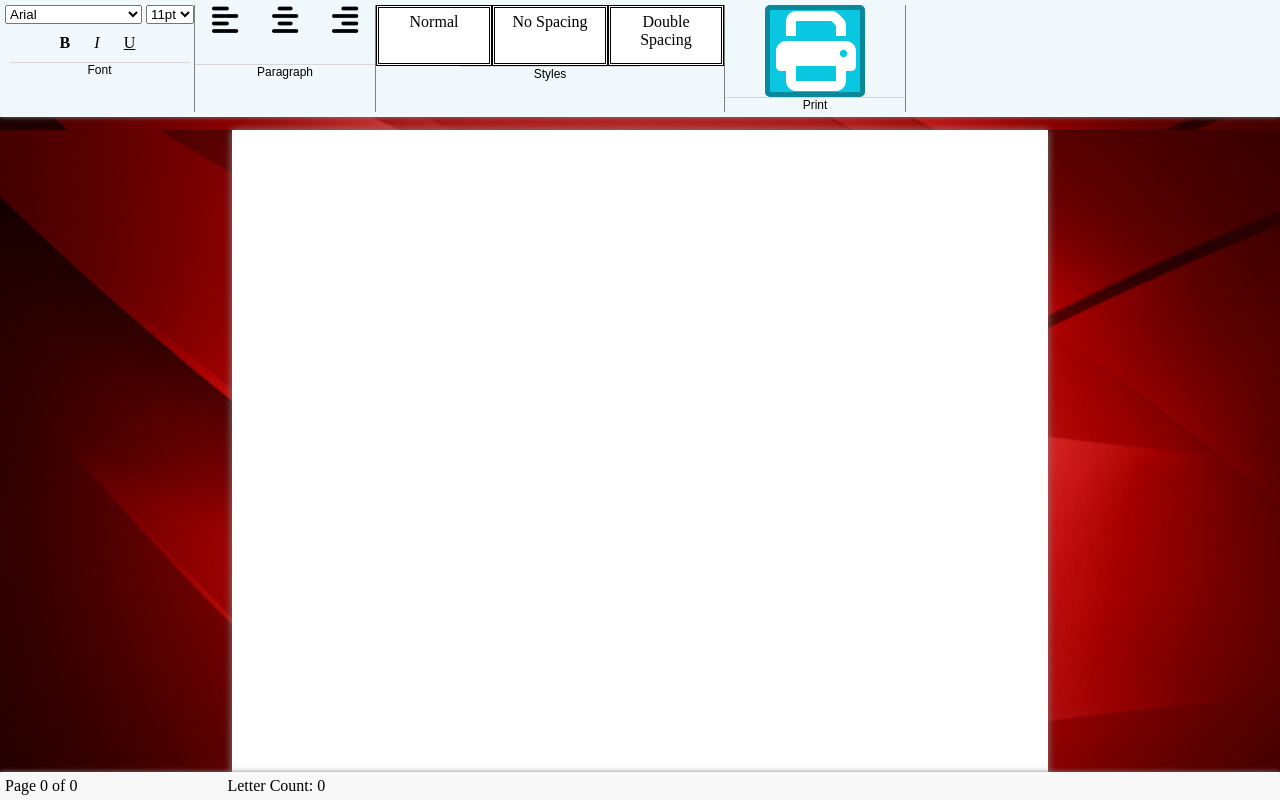
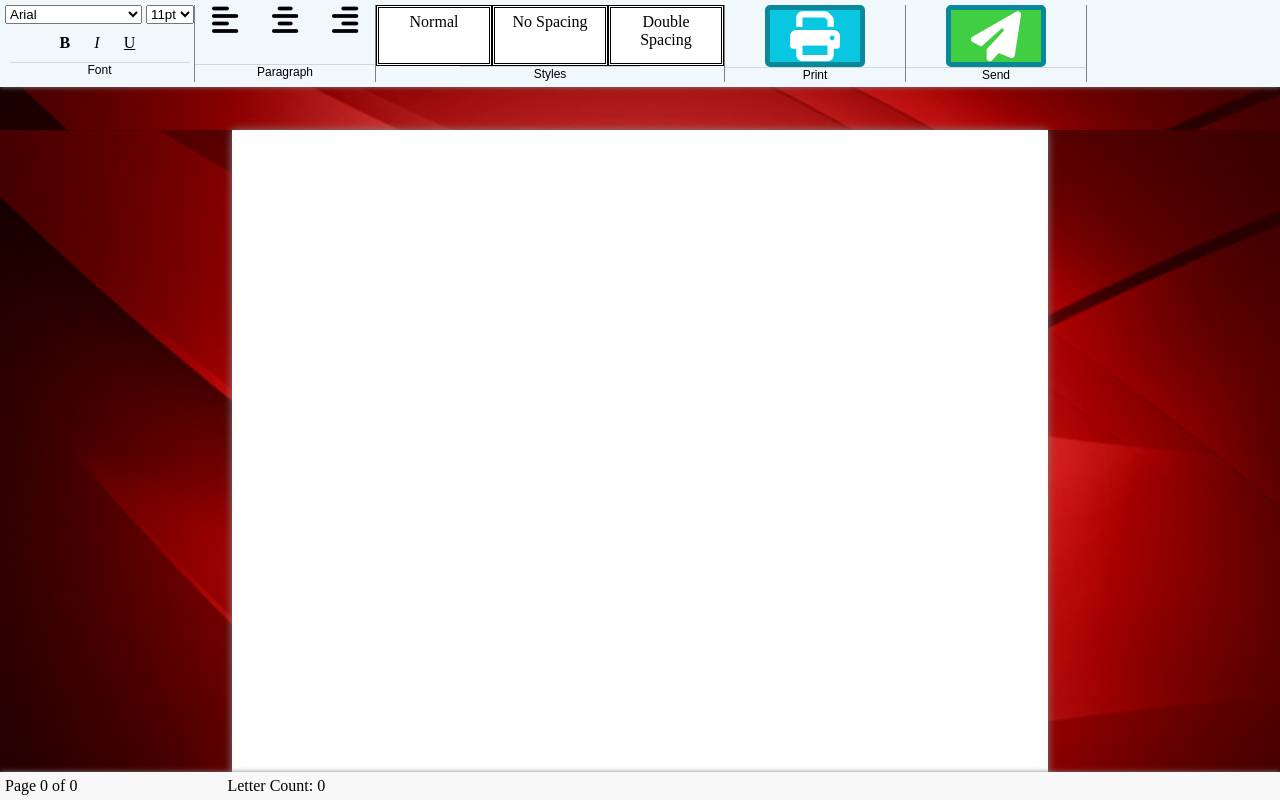
Before and after one commit to databunnyllc/javascript-text-editor, a website built with webpack: page public/index.html in a window 1280 px wide. Shown: the top 800 px of the page. Built offline with nearby package versions, Linux system fonts and the light colour scheme; a web font is replaced by a local one.

Commit message:
Added the send button and resized the buttons to look more seamless. There are no functionality to the buttons yet.

```diff
--- a/public/index.html
+++ b/public/index.html
@@ -91,10 +91,20 @@
             <!-- The Print Section -->
             <section id="print-section" class="editor-sections">
                 <div class="print-area">
-                    <button><i class="fas fa-print" id="printButton"></i></button>
+                    <button class="buttons"><i class="fas fa-print"></i></button>
                 </div>
                 <div class="edit-boxes-footer">
                     <p>Print</p>
+                </div>
+            </section>
+
+            <!-- The Send Section -->
+            <section id="send-section" class="editor-sections">
+                <div class="send-area">
+                    <button class="buttons"><i class="fas fa-paper-plane"></i></button>
+                </div>
+                <div class="edit-boxes-footer">
+                    <p>Send</p>
                 </div>
             </section>
         </header>
--- a/src/scss/_colors.scss
+++ b/src/scss/_colors.scss
@@ -9,6 +9,7 @@ $editBoxesFooterBorder: #d6d6d6;
 $printButtonBorder: #098899;
 $printButtonBackground: #09c7e0;
 $printButtonDarkBG: #003238;
+$sendButtonBackground: #42ce42;
 
 // Document Styles
 $documentSheet: white;
--- a/src/scss/index.scss
+++ b/src/scss/index.scss
@@ -40,6 +40,23 @@ header {
         padding: 0;
         font-family: sans-serif;
         font-size: 12px;
+    }
+}
+header .buttons {
+    width: 100px;
+    border: 5px solid $printButtonBorder;
+    border-radius: 5px;
+    color: white;
+    text-align: center;
+    -moz-transition: .3s ease;
+    -webkit-transition: .3s ease;
+    transition: .3s ease;
+    &:hover {
+        cursor: pointer;
+        color: grey;
+    }
+    i {
+        font-size: 50px;
     }
 }
 /************** END OF GLOBAL STYLES ***************************/
@@ -129,22 +146,16 @@ header {
         display: flex;
         justify-content: center;
         button {
-            width: 100px;
-            border: 5px solid $printButtonBorder;
-            border-radius: 5px;
             background-color: $printButtonBackground;
-            color: white;
-            text-align: center;
-            -moz-transition: .3s ease;
-            -webkit-transition: .3s ease;
-            transition: .3s ease;
-            &:hover {
-                cursor: pointer;
-                background-color: darkslateblue;
-            }
-            i {
-                font-size: 80px;
-            }
+        }
+    }
+}
+#send-section {
+    .send-area {
+        display: flex;
+        justify-content: center;
+        button {
+            background-color: $sendButtonBackground;
         }
     }
 }
```
Also changed, not shown: src/css/index.css.
